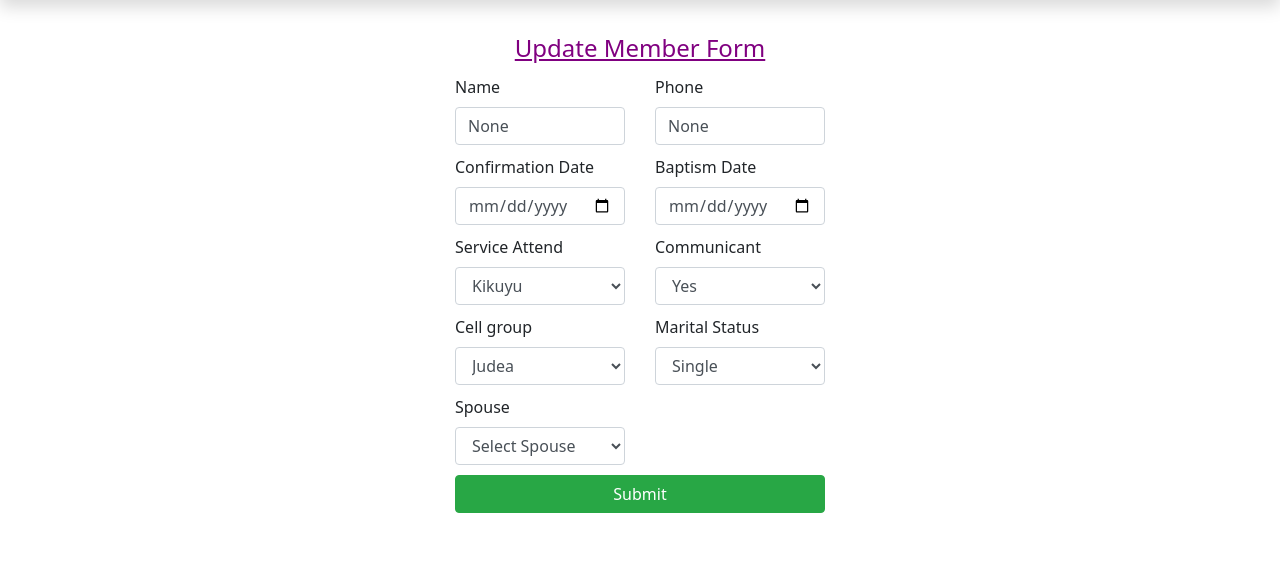
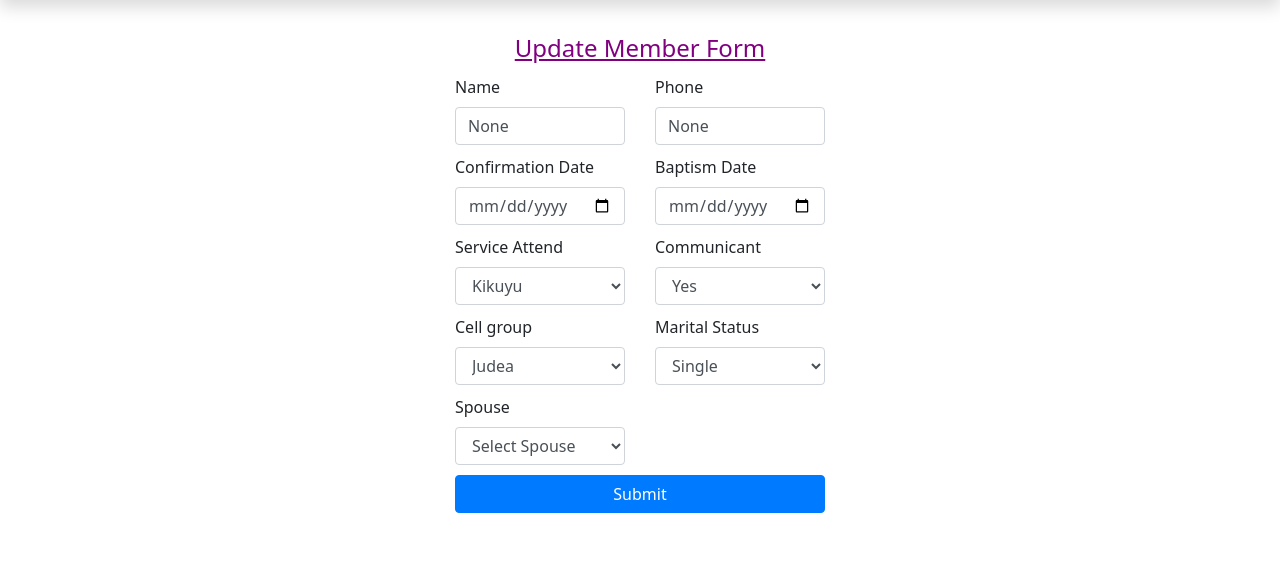
Before and after one commit to kinuthiajr/kanisaOS, a Django app: template accounts/templates/accounts/edit.html in a window 1280 px wide. Shown: the part 89-664 px from the top of the page. Run offline with Django 4.2, Linux system fonts and the light colour scheme; the template is opened without the code that fills it: values that come from a table or form of the project are taken from there, others are empty; some libraries are stand-ins or nearby versions.

Commit message:
Changed update button color

```diff
--- a/accounts/templates/accounts/edit.html
+++ b/accounts/templates/accounts/edit.html
@@ -108,7 +108,7 @@
                         </div>
 
                     </div>
-                    <input type="submit" class="btn btn-success btn-block" value="Submit" />
+                    <input type="submit" class="btn btn-primary btn-block" value="Submit" />
 
                 </div>
 
--- a/accounts/templates/accounts/editchild.html
+++ b/accounts/templates/accounts/editchild.html
@@ -82,7 +82,7 @@
 
 
                     </div>
-                    <input type="submit" class="btn btn-success btn-block" value="Submit" />
+                    <input type="submit" class="btn btn-primary btn-block" value="Submit" />
 
                 </div>
 
--- a/accounts/templates/accounts/editspouse.html
+++ b/accounts/templates/accounts/editspouse.html
@@ -99,12 +99,8 @@
                         </div>
 
                     </div>
-
-                        <!-- Submit Button for Member Profile -->
-                    <input type="submit" class="btn btn-success btn-block" value="Submit" />
-
+                    <input type="submit" class="btn btn-primary btn-block" value="Submit" />
                 </div>
-
             </form>
 
         </div>
```
